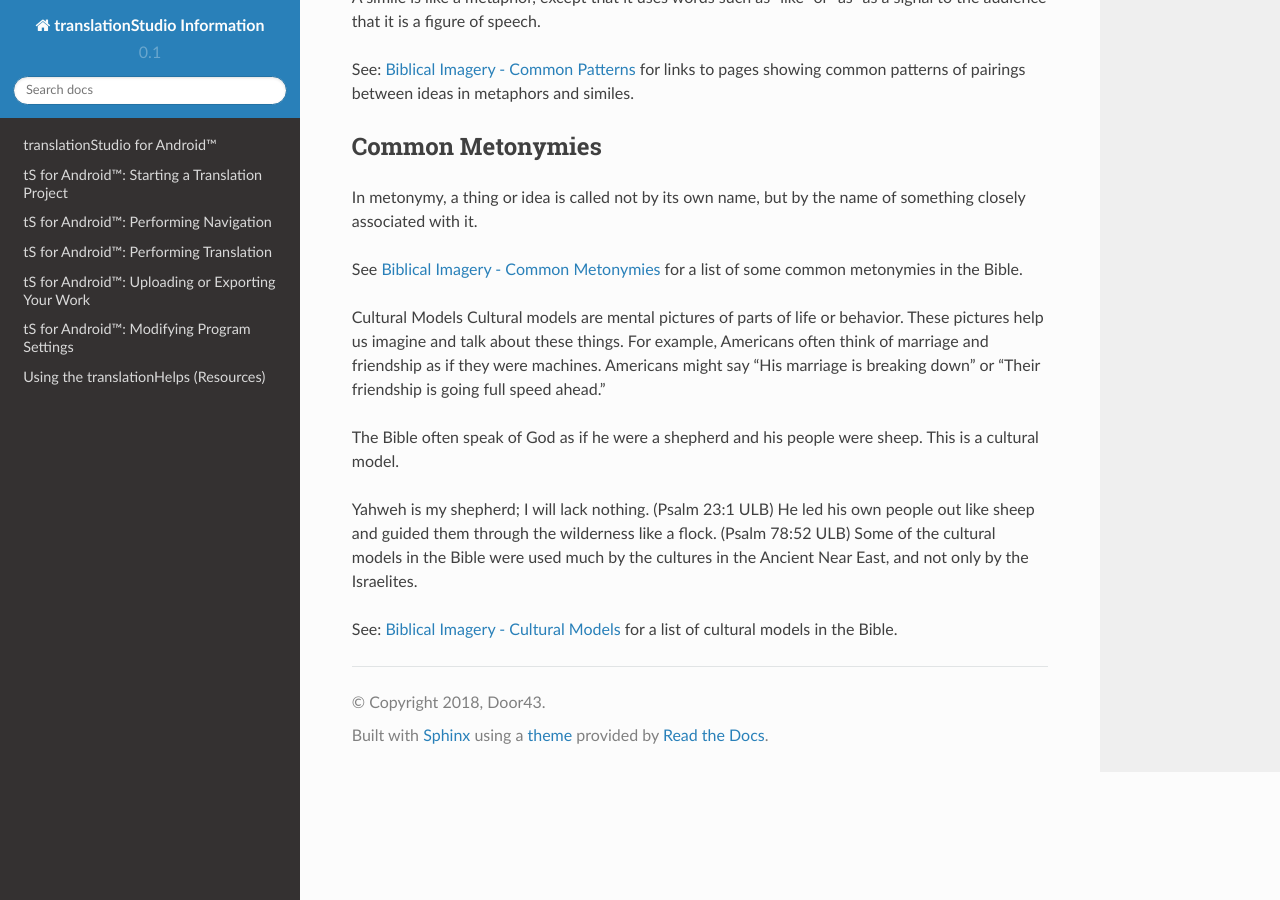
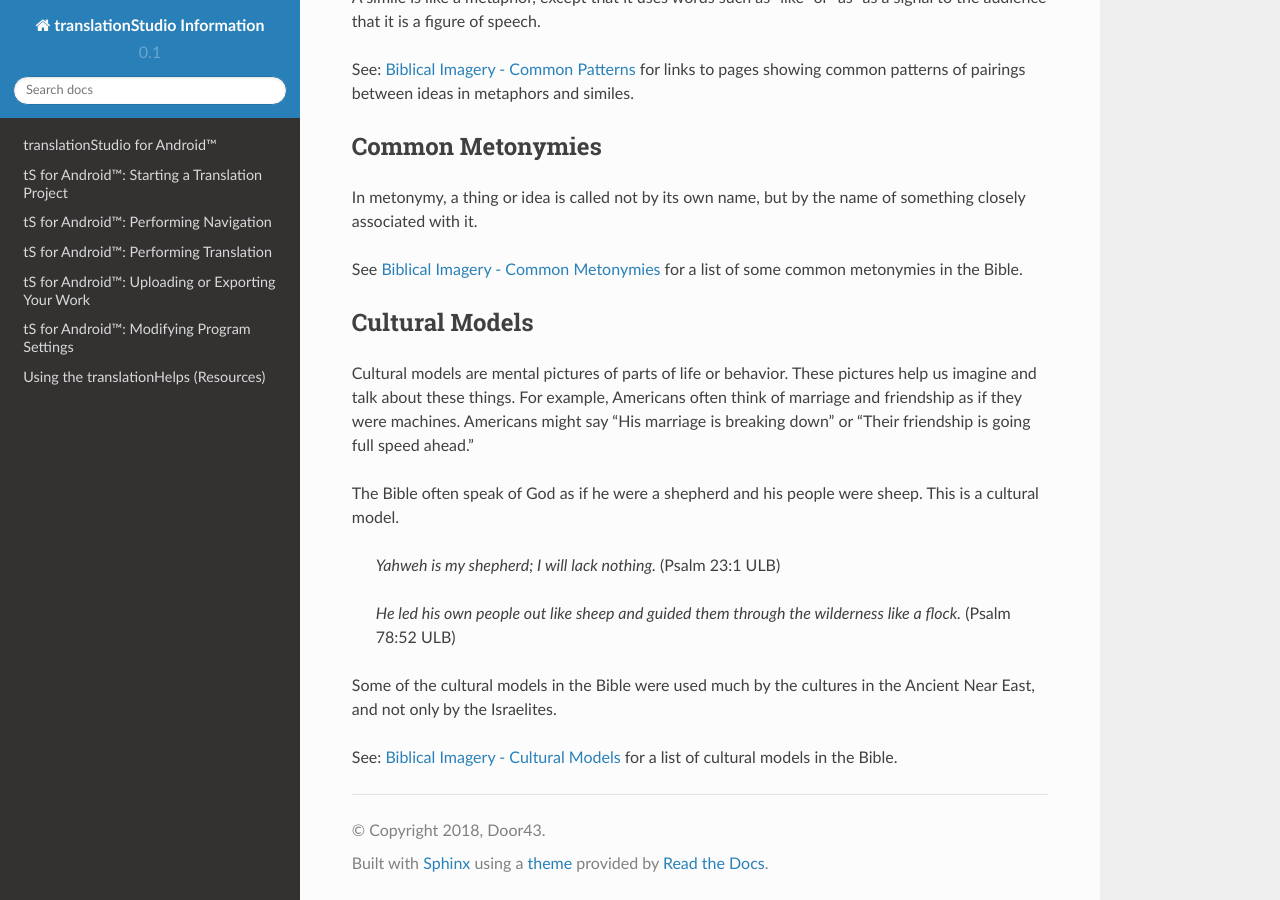
Before and after one commit to unfoldingWord-dev/translationStudio-Info, a Sphinx documentation site: the page built from docs/BiblicalImagery.rst, in a window 1280 px wide and 900 px high, scrolled down 862 px. Built offline with Sphinx 7.4.7 and the Read the Docs theme 2.0.0, drawn with Linux system fonts in a browser that asks for light colours; pages that are not in the unit, such as notebooks, are missing from menus.

```diff
--- a/docs/BiblicalImagery.rst
+++ b/docs/BiblicalImagery.rst
@@ -35,12 +35,16 @@ In metonymy, a thing or idea is called not by its own name, but by the name of s
 See `Biblical Imagery - Common Metonymies <https://github.com/unfoldingWord-dev/translationStudio-Info/blob/master/docs/BiblicalImageryMetonymies.rst>`_ for a list of some common metonymies in the Bible.
 
 Cultural Models
+---------------
+
 Cultural models are mental pictures of parts of life or behavior. These pictures help us imagine and talk about these things. For example, Americans often think of marriage and friendship as if they were machines. Americans might say "His marriage is breaking down" or "Their friendship is going full speed ahead."
 
 The Bible often speak of God as if he were a shepherd and his people were sheep. This is a cultural model.
 
-Yahweh is my shepherd; I will lack nothing. (Psalm 23:1 ULB)
-He led his own people out like sheep and guided them through the wilderness like a flock. (Psalm 78:52 ULB)
+  *Yahweh is my shepherd; I will lack nothing.* (Psalm 23:1 ULB)
+
+  *He led his own people out like sheep and guided them through the wilderness like a flock.* (Psalm 78:52 ULB)
+
 Some of the cultural models in the Bible were used much by the cultures in the Ancient Near East, and not only by the Israelites.
 
 See: `Biblical Imagery - Cultural Models <https://github.com/unfoldingWord-dev/translationStudio-Info/blob/master/docs/BiblicalImageryCultural.rst>`_ for a list of cultural models in the Bible.
```
